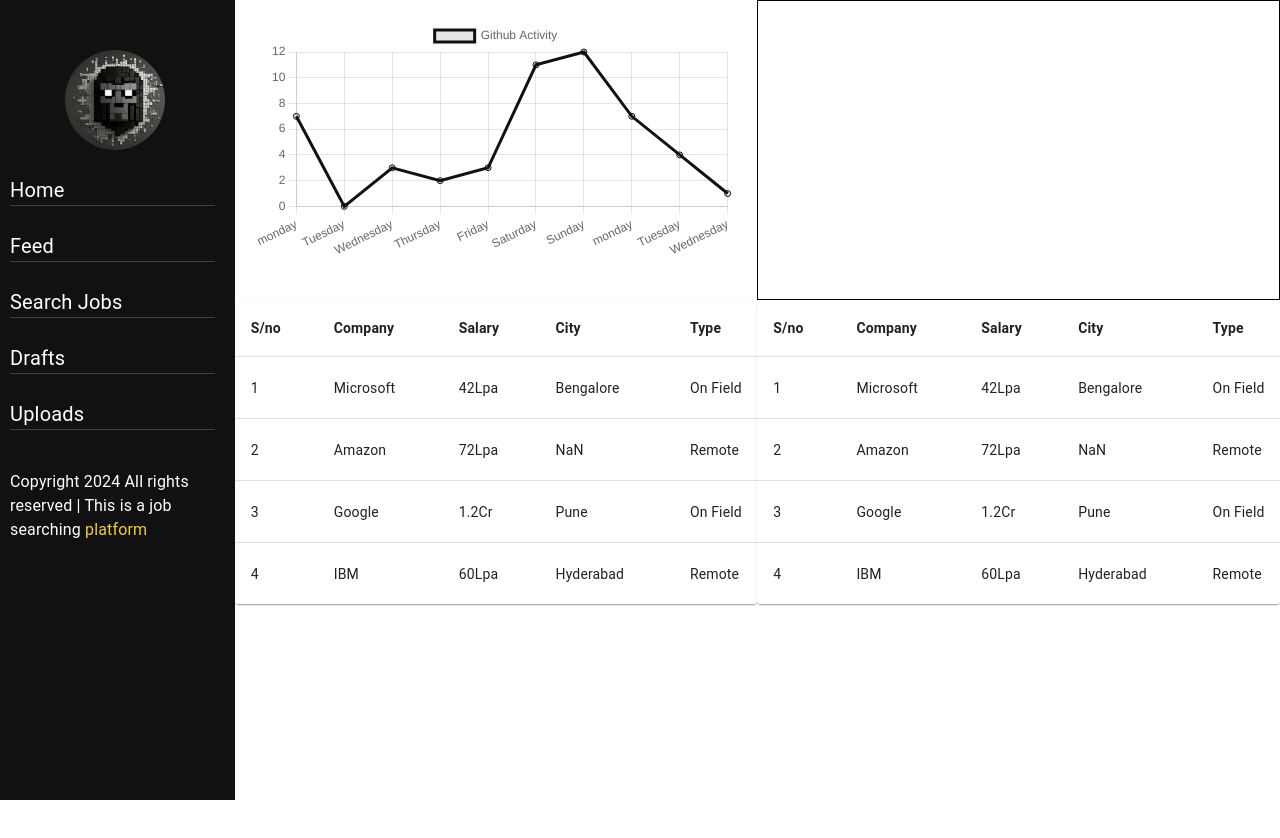
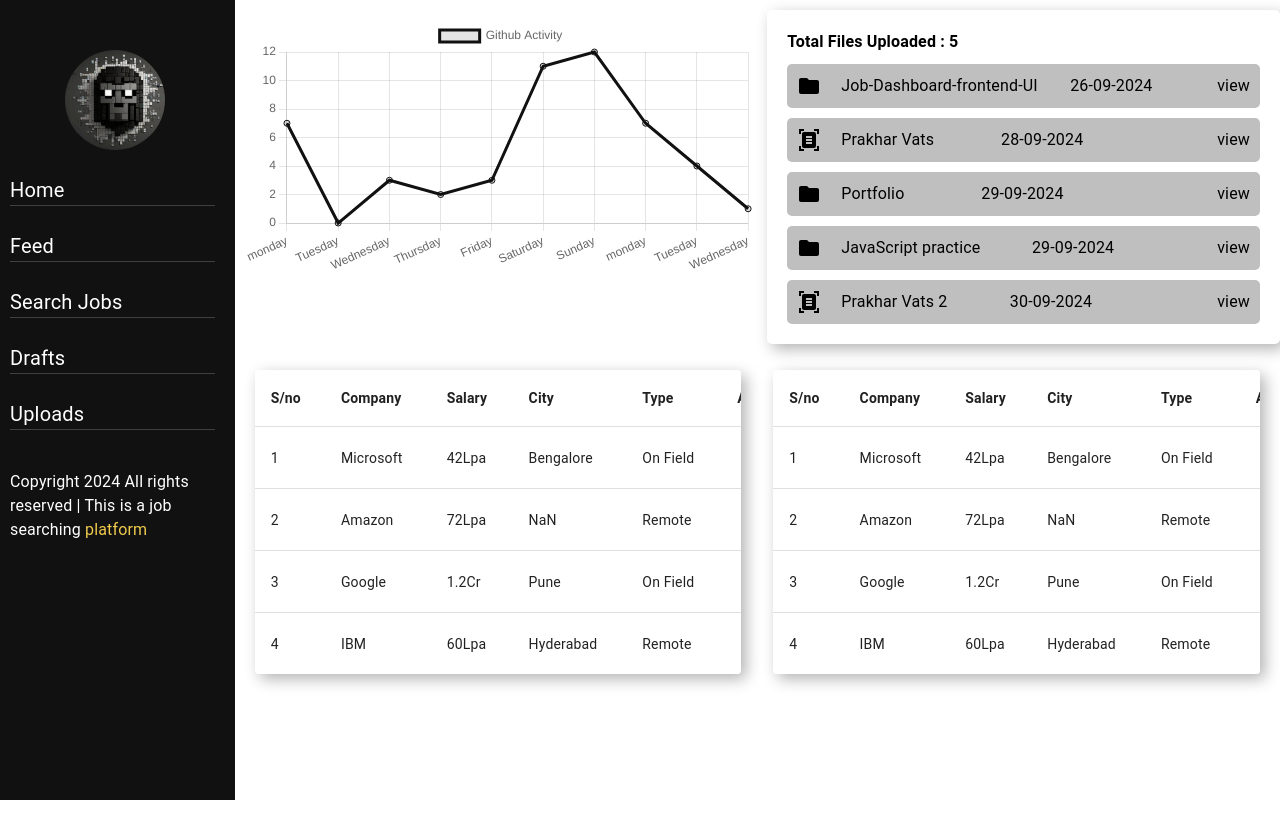
Before and after one commit to prakharVats/Job-Dashboard-frontend-UI, a React (Vite) app: page / in a window 1280 px wide. Shown: the top 838 px of the page. Built offline with nearby package versions, Linux system fonts and the light colour scheme.

Commit message:
Uploads added

```diff
--- a/index.html
+++ b/index.html
@@ -4,15 +4,11 @@
     <meta charset="UTF-8" />
     <link rel="icon" type="image/svg+xml" href="/vite.svg" />
     <meta name="viewport" content="width=device-width, initial-scale=1.0" />
-    <!-- bootstrap css -->
-    <link rel="stylesheet" href="https://cdn.jsdelivr.net/npm/bootstrap@4.0.0/dist/css/bootstrap.min.css" integrity="sha384-Gn5384xqQ1aoWXA+058RXPxPg6fy4IWvTNh0E263XmFcJlSAwiGgFAW/dAiS6JXm" crossorigin="anonymous">
     <title>Vite + React</title>
   </head>
   <body>
+    <!-- Why would you do that? 😑 -->
     <div id="root"></div>
     <script type="module" src="/src/main.jsx"></script>
-    <script src="https://code.jquery.com/jquery-3.2.1.slim.min.js" integrity="sha384-KJ3o2DKtIkvYIK3UENzmM7KCkRr/rE9/Qpg6aAZGJwFDMVNA/GpGFF93hXpG5KkN" crossorigin="anonymous"></script>
-    <script src="https://cdn.jsdelivr.net/npm/popper.js@1.12.9/dist/umd/popper.min.js" integrity="sha384-ApNbgh9B+Y1QKtv3Rn7W3mgPxhU9K/ScQsAP7hUibX39j7fakFPskvXusvfa0b4Q" crossorigin="anonymous"></script>
-    <script src="https://cdn.jsdelivr.net/npm/bootstrap@4.0.0/dist/js/bootstrap.min.js" integrity="sha384-JZR6Spejh4U02d8jOt6vLEHfe/JQGiRRSQQxSfFWpi1MquVdAyjUar5+76PVCmYl" crossorigin="anonymous"></script>
-  </body>
+    </body>
 </html>
--- a/src/Components/Graphs/LineGraph.jsx
+++ b/src/Components/Graphs/LineGraph.jsx
@@ -10,6 +10,7 @@
   Legend
 } from 'chart.js'
 import { lineChartData } from "./FakeData"
+import { Box } from "@mui/material"
 
 Chart.register(
     CategoryScale ,
@@ -23,9 +24,7 @@
 
 const LineGraph = () => {
     const options = {};
-  return (
-    <Line  data = {lineChartData}></Line>
-  )
+  return <Line   data = {lineChartData}></Line>
 }
 
 export default LineGraph
--- a/src/Components/Home.jsx
+++ b/src/Components/Home.jsx
@@ -2,6 +2,7 @@
 import Pie from './Graphs/Pie.jsx'
 import Line from './Graphs/LineGraph.jsx'
 import Table from "./Minor/Table.jsx"
+import Uploads from './Minor/Uploads.jsx'
 const border= {
   border:"1px solid black"
 }
@@ -9,6 +10,7 @@
 // const weight = {
 //   fontWeight : "bold"
 // }
+
 const Home = () => {
   // const RowD = ["S/n" , "Company" , "Salary" , "City" , "Type"];
   const DummyData = [
@@ -18,23 +20,20 @@
   ]
   const TitleData = [{No : "S/n" , Company : "Company" , Salary : "Salary" , City:"City" , Type:"Type"},]
   return (
-    <Box sx={{height:"200vh"}}>
+    <Box sx={{height:"200vh" , pt:"10px"}}>
         <Stack direction="row">
           {/* Github activity */}
-          <Box sx={{height:"300px" , width:"600px" , p:"20px" }}>
+          <Box sx={{height:"300px" , width:"600px" , p:"10px" }}>
             <Line/>
           </Box>
-
           {/* Uploads */}
-          <Box sx={{height:"300px" , width:"600px" , p:"20px"  , ...border}}>
-            {/* first row */}
-
-
+          <Box sx={{height:"300px" , width:"600px"}}>
+            <Uploads/>
           </Box>
         </Stack>
-        <Stack direction="row">
-        <Table/>
-        <Table/>
+        <Stack spacing={4} direction="row" sx={{p:"20px" , mt:"20px"}}>
+          <Table/>
+          <Table/>
         </Stack>
     </Box>
   )
--- a/src/Components/LoginPage.jsx
+++ b/src/Components/LoginPage.jsx
@@ -42,8 +42,8 @@
             </Typography>
             <Input m ="20px" pHolder = "Email address" type = "text"/>
             <Input m = "40px"  pHolder= "Password" type = {type}/>
-            <Box sx={{position:"relative" ,bottom:"48px" , left:"320px" , display:"inline-flex"}}>
-               {visible ? <VisibilityIcon onClick={handleOnClick} sx={{fontSize:"30px" , marginTop:"5px" , color:"black" , cursor:"pointer"}}/> : <VisibilityOffIcon onClick={handleOnClick} sx={{fontSize:"30px" , marginTop:"5px" , color:"black" , cursor:"pointer"}}/>}
+            <Box sx={{position:"relative" ,bottom:"44.5px" , left:"295px" , display:"inline-flex"}}>
+               {visible ? <VisibilityIcon onClick={handleOnClick} sx={{fontSize:"30px" , color:"black" , cursor:"pointer"}}/> : <VisibilityOffIcon onClick={handleOnClick} sx={{fontSize:"30px" , color:"black" , cursor:"pointer"}}/>}
             </Box>
             <Button sx={{...border , width:"80%" , ml:"10px", mt:"40px" , color:"#FAF7F0"}}>Login</Button>
 
--- a/src/Components/Minor/Table.jsx
+++ b/src/Components/Minor/Table.jsx
@@ -25,8 +25,8 @@
 
 export default function BasicTable() {
   return (
-    <TableContainer component={Paper}>
-      <Table sx={{ minWidth: 650 }} aria-label="simple table">
+    <TableContainer component={Paper} sx={{boxShadow: "5px 5px 15px rgba(0.3, 0, 0, 0.3)"}}>
+      <Table sx={{ minWidth: 550 }} aria-label="simple table">
         <TableHead>
           <TableRow >
             <TableCell sx={weight}>S/no</TableCell>
@@ -50,7 +50,7 @@
               <TableCell align="left">{row.fat}</TableCell>
               <TableCell align="left">{row.carbs}</TableCell>
               <TableCell align="left">{row.protein}</TableCell>
-              <TableCell align="left"><DeleteOutlinedIcon/></TableCell>
+              <TableCell align="left" sx={{cursor:"pointer"}}><DeleteOutlinedIcon/></TableCell>
             </TableRow>
           ))}
         </TableBody>
--- /dev/null
+++ b/src/Components/Minor/Uploads.jsx
@@ -0,0 +1,36 @@
+import { Box, Stack, Typography } from '@mui/material'
+import FolderIcon from '@mui/icons-material/Folder';
+import AccountBoxIcon from '@mui/icons-material/AccountBox';
+import DocumentScannerIcon from '@mui/icons-material/DocumentScanner';
+const createData = (icon , Name , date , view) => {
+    return {icon , Name , date , view}
+}
+const Uploads = () => {
+    const data = [
+        createData("project" , "Job-Dashboard-frontend-UI" , "26-09-2024" , "view") ,
+        createData("resume" , "Prakhar Vats" , "28-09-2024" , "view") ,
+        createData("project" , "Portfolio" , "29-09-2024" , "view") ,
+        createData("project" , "JavaScript practice" , "29-09-2024" , "view") ,
+        createData("resume" , "Prakhar Vats 2" , "30-09-2024" , "view") ,
+    ]
+  return (
+    <Box sx={{boxShadow: "5px 5px 15px rgba(0.3, 0, 0, 0.3)" , p : "20px" , borderRadius:"5px"}}>
+        <Typography sx={{fontWeight:"bold"}}>
+            Total Files Uploaded : {data.length}
+        </Typography>
+        {data.map(e => <Row key={e.Name} data = {e}/>)}
+    </Box>
+  )
+}
+
+const Row = ({data}) =>{
+    console.log(data.Name);
+    return <Stack direction="row" sx={{bgcolor:"#bfbfbf" , p:"10px" , borderRadius:"5px" , mt:"10px"}}>
+        {/* <img src={FolderImg} alt="err" style={{height:"50px"}}></img> */}
+        {data.icon === "resume" ? <DocumentScannerIcon/> : <FolderIcon/>}
+        <Typography sx={{ml:"20px"}}>{data.Name}</Typography>
+        <Typography sx={{m:"auto"}}>{data.date}</Typography>
+        <Typography sx={{ml:"auto" , cursor:"pointer" , "&:hover":{textDecoration:"underline"}}}>view</Typography>
+    </Stack>
+}
+export default Uploads
```
